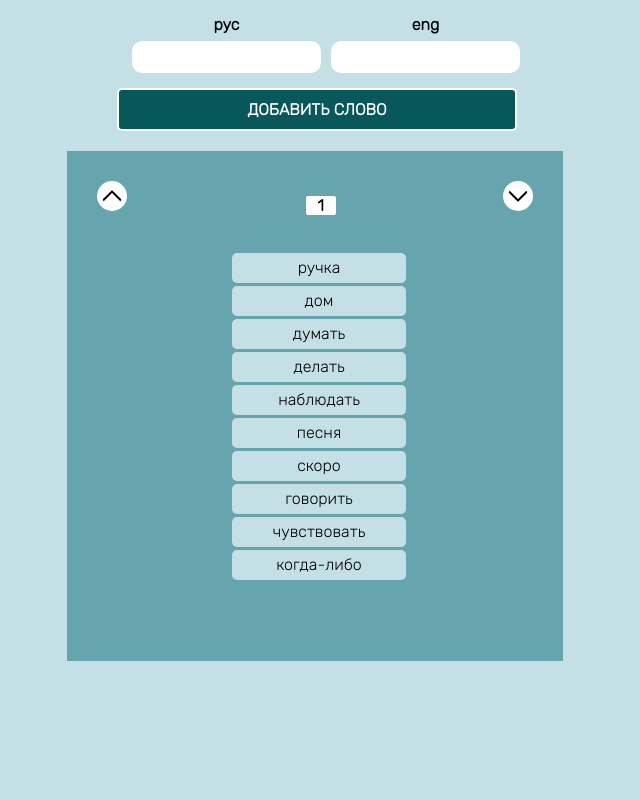
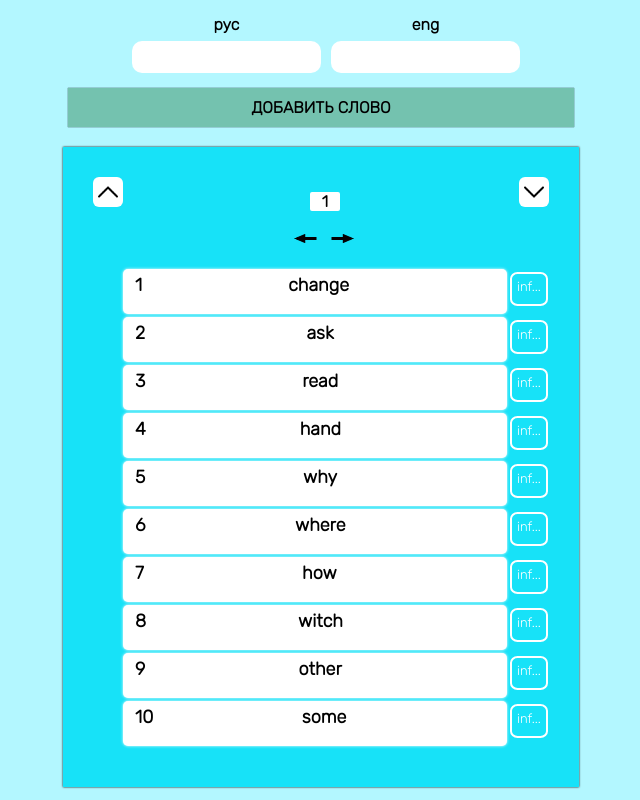
Before and after one commit to Suanchik/english-cards, a React (Create React App) app: page / in a window 1280 px wide. Shown: the whole page, without its empty margins (323-963 px from the left). Built offline with nearby package versions, Linux system fonts and the light colour scheme; data requests are answered from the project's data file.

Commit message:
some changes

```diff
--- a/src/App.css
+++ b/src/App.css
@@ -118,6 +118,7 @@
 }
 
 .words_info_values {
+  color: rgb(100, 100, 158);
   margin: 0;
   font-family: Verdana, Geneva, Tahoma, sans-serif;
 }
@@ -130,11 +131,9 @@
   height: 250px;
   margin-top: 25px;
 }
-
 .input {
   display: none;
 }
-
 .addPhoto {
   display: inline-block;
   background-color: #2f9fa5;
--- a/src/assets/data.json
+++ b/src/assets/data.json
@@ -11,7 +11,7 @@
         "sinonim": "kid, baby",
         "mnchislo": "children n nmnnm",
         "past": "",
-        "examples": "He is but a child - Он всего лишь ребёнок. She's such a child! - Она такой ребёнок!. Нe is our only child - Он — наш единственный ребёнок."
+        "examples": "He is just a child - Он всего лишь ребёнок. She's such a child! - Она такой ребёнок!. Нe is our only child - Он — наш единственный ребёнок."
       }
     },
     {
@@ -148,11 +148,10 @@
       "isshow": false,
       "inputisopened": false,
       "info": {
+        "sinonim": "iiiiiiiii",
+        "mnchislo": null,
         "past": "",
-        "sinonim": null,
-        "mnchislo": null,
-        "examples": "",
-        "photo": null
+        "examples": ""
       }
     },
     {
@@ -169,6 +168,155 @@
         "examples": "",
         "photo": null
       }
+    },
+    {
+      "englishWord": "some",
+      "translateWord": "некоторый",
+      "edit": false,
+      "id": 3.3647340813276805,
+      "isshow": false,
+      "inputisopened": false,
+      "info": {
+        "past": "",
+        "sinonim": null,
+        "mnchislo": null,
+        "examples": "",
+        "photo": null
+      }
+    },
+    {
+      "englishWord": "other",
+      "translateWord": "другой",
+      "edit": false,
+      "id": 4.032235604619033,
+      "isshow": false,
+      "inputisopened": false,
+      "info": {
+        "past": "",
+        "sinonim": null,
+        "mnchislo": null,
+        "examples": "",
+        "photo": null
+      }
+    },
+    {
+      "englishWord": "witch",
+      "translateWord": "который",
+      "edit": false,
+      "id": 1.6568704832992664,
+      "isshow": false,
+      "inputisopened": false,
+      "info": {
+        "sinonim": "what",
+        "mnchislo": null,
+        "past": "",
+        "examples": ""
+      }
+    },
+    {
+      "englishWord": "how",
+      "translateWord": "как",
+      "edit": false,
+      "id": 1.585701183540612,
+      "isshow": false,
+      "inputisopened": false,
+      "info": {
+        "past": "",
+        "sinonim": null,
+        "mnchislo": null,
+        "examples": "",
+        "photo": null
+      }
+    },
+    {
+      "englishWord": "where",
+      "translateWord": "где",
+      "edit": false,
+      "id": 0.7866730468948813,
+      "isshow": false,
+      "inputisopened": false,
+      "info": {
+        "past": "",
+        "sinonim": null,
+        "mnchislo": null,
+        "examples": "",
+        "photo": null
+      }
+    },
+    {
+      "englishWord": "why",
+      "translateWord": "почему",
+      "edit": false,
+      "id": 1.521204236392184,
+      "isshow": false,
+      "inputisopened": false,
+      "info": {
+        "past": "",
+        "sinonim": null,
+        "mnchislo": null,
+        "examples": "",
+        "photo": null
+      }
+    },
+    {
+      "englishWord": "hand",
+      "translateWord": "рука",
+      "edit": false,
+      "id": 0.32570985386630613,
+      "isshow": false,
+      "inputisopened": false,
+      "info": {
+        "past": "",
+        "sinonim": null,
+        "mnchislo": null,
+        "examples": "",
+        "photo": null
+      }
+    },
+    {
+      "englishWord": "read",
+      "translateWord": "читать",
+      "edit": false,
+      "id": 2.3399866616920106,
+      "isshow": false,
+      "inputisopened": false,
+      "info": {
+        "past": "",
+        "sinonim": null,
+        "mnchislo": null,
+        "examples": "",
+        "photo": null
+      }
+    },
+    {
+      "englishWord": "ask",
+      "translateWord": "спрашивать",
+      "edit": false,
+      "id": 0.2200552359132424,
+      "isshow": false,
+      "inputisopened": false,
+      "info": {
+        "past": "",
+        "sinonim": null,
+        "mnchislo": null,
+        "examples": "",
+        "photo": null
+      }
+    },
+    {
+      "englishWord": "change",
+      "translateWord": "менять",
+      "edit": false,
+      "id": 3.4934826864419377,
+      "isshow": false,
+      "inputisopened": false,
+      "info": {
+        "past": "",
+        "sinonim": null,
+        "mnchislo": null,
+        "examples": "",
+        "photo": null
+      }
     }
   ]
 }
--- a/src/components/cards.css
+++ b/src/components/cards.css
@@ -1,8 +1,8 @@
 .words_block {
-  height: 360px;
+  height: 510px;
   overflow: hidden;
   overflow-y: scroll;
-  margin-top: 30px;
+  margin-left: 15px;
 }
 
 .words_block::-webkit-scrollbar {
@@ -12,74 +12,124 @@
 .list_container {
   margin-top: 20px;
   padding: 30px;
-  background-color: #66a5ad;
-  height: 450px;
-  width: 436px;
-  margin-left: 50px;
+  height: 580px;
+  width: 456px;
+  margin-left: 46px;
+  box-shadow: 0 0 2px 0 black;
+  background-color: rgb(23, 226, 248);
+}
+
+.list_container:hover {
+  box-shadow: 0 0 4px 0 black;
+}
+
+.words {
+  display: inline-block;
+  min-height: 35px;
+  min-width: 145px;
+  max-width: 360px;
+  border-radius: 5px;
+  cursor: pointer;
+  outline: hidden;
+  word-wrap: break-word;
+  position: relative;
+  box-shadow: 0 0 3px 0 white;
+  color: black;
+  font-weight: bold;
+}
+
+.words span {
+  color: black;
+  float: left;
 }
 
 .englishWord {
   padding: 5px 12px 5px 12px;
+  text-align: center;
+  margin: 3px 0 0 15px;
+  font-size: large;
+  width: 100%;
   background-color: white;
+}
+
+.russianWord {
+  padding: 5px 12px 5px 12px;
+  color: white;
   text-align: center;
-  margin: 3px 0 0 135px;
-  display: flex;
+  margin: 3px 0 0 15px;
+  font-size: large;
+  width: 100%;
+  background-color: #22b5c5;
+}
+
+.englishWord:hover {
+  font-size: larger;
+  text-decoration: underline;
+  background-color: #22b5c5;
+}
+
+.englishWord:hover span {
+  color: white;
+}
+
+.englishWord:hover div {
+  display: inline;
+  text-decoration: underline;
+  color: white;
 }
 
 .englishWord_block .show_info_of_word {
-  margin-left: 5px;
+  margin-left: 3px;
   height: 20px;
-  width: 30px;
   display: inline-block;
-  box-shadow: 0 0 2px 0 white;
-  border-radius: 40%;
-  padding: 4px 5px 0px 3px;
   cursor: pointer;
-  background-color: rgb(0, 0, 0, 0.3);
   font-size: 13px;
-  color: white;
+  color: rgb(255, 255, 255);
+  padding: 5px;
+  border-radius: 20%;
+  border: solid 2px white;
 }
 
 .englishWord_block .show_info_of_word:hover {
-  background-color: rgba(255, 255, 255, 0.2);
-  color: black;
-  box-shadow: 0 0 2px 0 white;
+  font-weight: bold;
+  color: rgb(0, 0, 0, 0.8);
+  text-decoration: underline;
+  background-color: #fff;
+  border: solid 2px rgb(0, 0, 0, 0.8);
 }
 
 .englishWord_block:hover .tochki {
   opacity: 0;
 }
 
-.russianWord {
-  background-color: #c4dfe6;
-  padding: 5px 12px 5px 12px;
+.russianWord:hover div {
+  display: inline;
+  text-decoration: underline;
   color: black;
-  text-align: center;
-  margin: 3px 0 0 135px;
 }
 
 .russianWord:hover {
-  background-color: #07575b;
+  text-decoration: underline;
+  background-color: white;
+  font-size: larger;
+}
+
+.russianWord span {
   color: white;
 }
 
-.changing_word {
-  background-color: white;
-  border: solid 2px #07575b;
-  padding: 5px 12px 5px 12px;
-  margin: 3px 0 0 135px;
+.russianWord:hover span {
+  color: black;
 }
 
-.words {
-  display: inline-block;
-  min-height: 20px;
-  min-width: 150px;
-  max-width: 250px;
-  border-radius: 5px;
-  cursor: pointer;
-  outline: hidden;
-  word-wrap: break-word;
-  position: relative;
+.changing_word {
+  width: 100%;
+  border: solid 1px red;
+  color: red;
+  padding: 5px 12px 5px 12px;
+  margin: 8px 0 5px 14px;
+  text-align: center;
+  font-size: large;
 }
 
 input {
@@ -94,7 +144,7 @@ input {
   padding: 3px 40px 3px 40px;
   border-radius: 10px;
   font-weight: bold;
-  color: rgb(255, 255, 255, 0.7);
+  color: rgba(0, 0, 0, 0.5);
   display: inline-block;
   width: 200px;
   text-align: center;
@@ -103,20 +153,18 @@ input {
 }
 
 .tochki {
-  width: 15px;
-  opacity: 0;
-  margin-left: 5px;
-  background-color: #fff;
-  padding: 0 2px 0 2px;
-  border-radius: 5px;
+  width: 18px;
+  display: inline;
+  opacity: 0.5;
+  margin-left: 12px;
 }
 
 .list_container .words:hover ~ .tochki {
-  opacity: 0.4;
+  opacity: 0.5;
 }
 
 .tochki:hover {
-  opacity: 0.8;
+  opacity: 1;
   cursor: pointer;
 }
 
@@ -124,68 +172,73 @@ input {
   display: flex;
 }
 .popap_container {
+  width: 400px;
   display: flex;
-  margin: 3px 0 0px 130px;
+  margin: 3px 0 0px 6px;
+  background-color: #dddd;
+  margin-bottom: 5px;
+  border-radius: 5px;
+  box-shadow: 0 0 2px 0 black;
 }
 
 .change_input_place-2 {
   display: flex;
   margin-top: 10px;
-  margin-left: 21px;
 }
 
 .change_input_place-2 input {
   height: 25px;
-  width: 130px;
-  background-color: rgb(224, 240, 255);
+  background-color: rgb(241, 241, 241);
   border-radius: 5px;
   margin-bottom: 3px;
   border: solid 1px black;
 }
 
 .change_input_place-2 .right_change_input {
-  margin-left: 7px;
+  margin-left: 10px;
 }
 
 .change_input_place-1 {
-  border: solid 1px white;
-  margin: 5px 43px 0px 54px;
+  margin: 5px 43px 0px 18px;
   padding-bottom: 10px;
   border-radius: 5px;
-  background-color: #07575b;
+  width: 100%;
 }
 
 .popap img {
   display: inline;
-  border-radius: 1px 9px 9px 1px;
   cursor: pointer;
   padding: 3px;
-  opacity: 0.5;
-  width: 18px;
+  opacity: 0.3;
+  width: 15px;
   height: 18px;
   padding: 3px;
-  background-color: #fff;
-  margin-left: 5px;
+  margin-left: 10px;
   margin-top: 6px;
 }
 
 .popap img:hover {
-  opacity: 0.9;
+  opacity: 1;
 }
 
 .deleteChange {
   width: 75px;
-  margin: 5px 0 5px 5px;
+  margin: 5px 0 5px 15px;
   padding: 3px 5px 3px 5px;
   border-radius: 5px;
   cursor: pointer;
   display: inline;
   text-align: center;
   background-color: #fff;
+  width: 160px;
+}
+
+.popap .change {
+  margin-left: 10px;
 }
 
 .deleteChange:hover {
-  font-weight: bold;
+  box-shadow: 0 1px 1px 1px rgb(0, 0, 0, 0.5);
 }
 
 .changes_block span:hover {
@@ -197,19 +250,21 @@ input {
 }
 
 .changes_block {
+  padding: 5px 0 5px 0;
   display: flex;
   margin-top: 5px;
-  margin-left: 67px;
+  margin-left: 0px;
 }
 
 .changes_block div {
-  width: 88px;
+  border: solid 1px black;
+  width: 173px;
   padding: 3px 0px 5px 0px;
   border-radius: 5px;
   cursor: pointer;
   color: black;
   text-align: center;
-  margin-left: 9px;
+  margin-left: 10px;
   background-color: rgb(255, 255, 255);
 }
 
@@ -217,9 +272,13 @@ input {
   width: 20px;
   padding: 5px;
   background-color: #fff;
-  border-radius: 50%;
+  border-radius: 20%;
   cursor: pointer;
   text-align: center;
+}
+
+.arrow_up img:hover {
+  box-shadow: 0 0 3px 0 black;
 }
 
 .arrow_up {
@@ -237,7 +296,22 @@ input {
   margin-left: 41%;
   background-color: #fff;
   text-align: center;
-  margin-bottom: 5px;
+  margin-bottom: 15px;
   font-weight: bold;
   border-radius: 2px;
 }
+
+.leftright {
+  width: 60px;
+  height: 25px;
+  display: block;
+  margin-left: 43%;
+  margin-bottom: 15px;
+  border-radius: 5px;
+  padding: 0 5px 0 5px;
+  cursor: pointer;
+}
+
+.leftright:hover {
+  box-shadow: 0 0 2px 0 black;
+}
--- a/src/components/cards.jsx
+++ b/src/components/cards.jsx
@@ -7,13 +7,15 @@ import tochki from './../assets/img/tochki.png';
 import close from './../assets/img/x.svg';
 import up from './../assets/img/up.png';
 import down from './../assets/img/down.png';
+import leftright from './../assets/img/leftright.png';
 
 const Cards = React.memo(({ showWordInfo }) => {
 
     const [slova, setslova] = useState(null);
     const [russvalue, setrussvalue] = useState('');
     const [englvalue, setengvalue] = useState('');
-    const [carrentPage, setcarrentPage] = useState(1)
+    const [carrentPage, setcarrentPage] = useState(1);
+    const [num, setnumPage] = useState(1);
 
     const [startNumber, setstartNumber] = useState(0);
     const [endNumber, setendNumber] = useState(10);
@@ -23,7 +25,6 @@ const Cards = React.memo(({ showWordInfo }) => {
 
     let slovaCopy = null;
     slovaCopy = slova && slova.length !== 0 ? [...slova].reverse() : null;
-
     const halfSlova = slovaCopy?.filter((word, index) => index >= startNumber && index < endNumber);
 
     const UpButton = () => {
@@ -43,7 +44,7 @@ const Cards = React.memo(({ showWordInfo }) => {
     }
 
     useEffect(() => {
-        axios.get(`http://localhost:3001/words`).then((res) => {
+        axios.get(`/words`).then((res) => {
             setslova(res.data)
         })
     }, []);
@@ -68,7 +69,7 @@ const Cards = React.memo(({ showWordInfo }) => {
 
 
     const addWord = (newWordObj) => {
-        axios.post(`http://localhost:3001/words`, newWordObj).then(() => {
+        axios.post(`/words`, newWordObj).then(() => {
             const changedWords = [
                 ...slova,
                 newWordObj
@@ -77,12 +78,20 @@ const Cards = React.memo(({ showWordInfo }) => {
         })
     };
 
+    const changeTranslator = () => {
+        const newSlova = slova.map(el => {
+            el.edit = !el.edit
+            return el
+        }
+        );
+        setslova(newSlova);
+    }
 
     const deleteWord = (id) => {
         axios({
             method: 'DELETE',
             params: id,
-            url: 'http://localhost:3001/words/' + id,
+            url: '/words/' + id,
         }).then(() => {
             const changedWords = slova.filter(card => card.id !== id)
             setslova(changedWords)
@@ -95,7 +104,7 @@ const Cards = React.memo(({ showWordInfo }) => {
         const changedWords = slova.map(card => { return { ...card } })
         const element = changedWords.findIndex(el => el.id === id);
         if (russvalue && englvalue) {
-            axios.patch('http://localhost:3001/words/' + id, {
+            axios.patch('/words/' + id, {
                 englishWord: englvalue,
                 translateWord: russvalue
             }).then(() => {
@@ -127,22 +136,32 @@ const Cards = React.memo(({ showWordInfo }) => {
                     <div className="arrow_up downButton">
                         <img onClick={Dounbutton} src={down} alt="down" />
                     </div>
+                    <img className="leftright" onClick={changeTranslator} src={leftright} alt="leftright" />
                 </div>
                 <div className="words_block">
                     {halfSlova
                         ?
                         halfSlova.map((word, index) =>
                             <div key={index}>
-                                {word.edit
+                                {!word.edit
                                     ?
                                     <div className="englishWord_block">
-                                        <div className="englishWord words" onClick={() => translater(word.id)}>{word.englishWord}</div>
-                                        <div onClick={() => showWordInfo(word.info, word.id, word.englishWord, word.translateWord, word.photo)} className="show_info_of_word">...inf</div>
+                                        <div title="click me to translate" className="englishWord words" onClick={() => translater(word.id)}>
+                                            <span>
+                                                {slovaCopy.findIndex((sl) => word.englishWord === sl.englishWord) + 1}
+                                            </span>
+                                            <div>{word.englishWord}</div></div>
+                                        <div onClick={() => showWordInfo(word.info, word.id, word.englishWord, word.translateWord, word.photo)} className="show_info_of_word">inf...</div>
                                     </div>
                                     :
                                     <div>{
                                         !word.inputisopened ?
-                                            <div onClick={() => translater(word.id)} className={word.isshow ? "changing_word words" : "russianWord words"}>{word.translateWord}</div>
+                                            <div title="нажми что бы перевести" onClick={() => translater(word.id)} className={word.isshow ? "changing_word words" : "russianWord words"}>
+                                                <span>
+                                                    {slovaCopy.findIndex((sl) => word.translateWord === sl.translateWord) + 1}
+                                                </span>
+                                                <div>{word.translateWord}</div>
+                                            </div>
                                             :
                                             <div className="change_input_place-1">
                                                 <div className="change_input_place-2">
@@ -156,13 +175,13 @@ const Cards = React.memo(({ showWordInfo }) => {
                                             </div>}
                                         {!word.isshow
                                             ?
-                                            <img onClick={() => showmenu(word.id)} className="tochki" src={tochki} alt="img" />
+                                            <img src={tochki} onClick={() => showmenu(word.id)} className="tochki" />
                                             :
                                             <div className="popap_container">
                                                 {!word.inputisopened ?
                                                     <div className="popap">
                                                         <div onClick={() => deleteWord(word.id)} className="deleteChange">удалить</div>
-                                                        <div onClick={() => changeinputisopened(word.id)} className="deleteChange">изменить</div>
+                                                        <div onClick={() => changeinputisopened(word.id)} className="deleteChange change">изменить</div>
                                                         <img onClick={() => showmenu(word.id)} src={close} alt="img" />
                                                     </div>
                                                     :
--- a/src/components/input.css
+++ b/src/components/input.css
@@ -12,20 +12,29 @@
 }
 
 .add_word {
-  border: solid 2px white;
-  color: white;
-  width: 376px;
+  color: black;
+  width: 486px;
   font-weight: bold;
   padding: 10px;
-  border-radius: 5px 5px 5px 5px;
   cursor: pointer;
   text-align: center;
-  background-color: #07575b;
-  margin-left: 100px;
+  margin-left: 51px;
+  box-shadow: 0 0 1px 0 black;
+  background-color: rgba(116, 194, 175);
+}
+
+.add_word div {
+  display: inline;
 }
 
 .add_word:hover {
-  background-color: #003b46;
+  box-shadow: 0 0 3px 0 black;
+  background-color: rgb(98, 167, 149);
+  color: white;
+}
+
+.add_word:hover div {
+  text-decoration: underline;
 }
 
 .inputPlace {
--- a/src/components/input.jsx
+++ b/src/components/input.jsx
@@ -40,7 +40,7 @@ function Input({ addWord }) {
                 <div className="russianInput"><div>рус</div><input ref={rusRef} onChange={() => setrussvalue(rusRef.current.value)} value={russvalue} /></div>
                 <div className="englishInput"><div>eng</div><input ref={engRef} onChange={() => setengvalue(engRef.current.value)} value={englvalue} /></div>
             </div>
-            <div className="add_word" onClick={addNewWord}>ДОБАВИТЬ СЛОВО</div>
+            <div className="add_word" onClick={addNewWord}><div>ДОБАВИТЬ СЛОВО</div></div>
         </div>
     )
 }
--- a/src/index.css
+++ b/src/index.css
@@ -3,7 +3,7 @@ body {
   font-family: "Rubik", sans-serif;
   -webkit-font-smoothing: antialiased;
   -moz-osx-font-smoothing: grayscale;
-  background-color: #c4dfe6;
+  background-color: rgba(161, 246, 255, 0.8);
 }
 
 .bodyImg::before {
```
Also changed, not shown: src/App.js (+13 -13 lines), src/assets/db.json (added, +19 -0 lines), src/assets/img/leftright.png (added).
